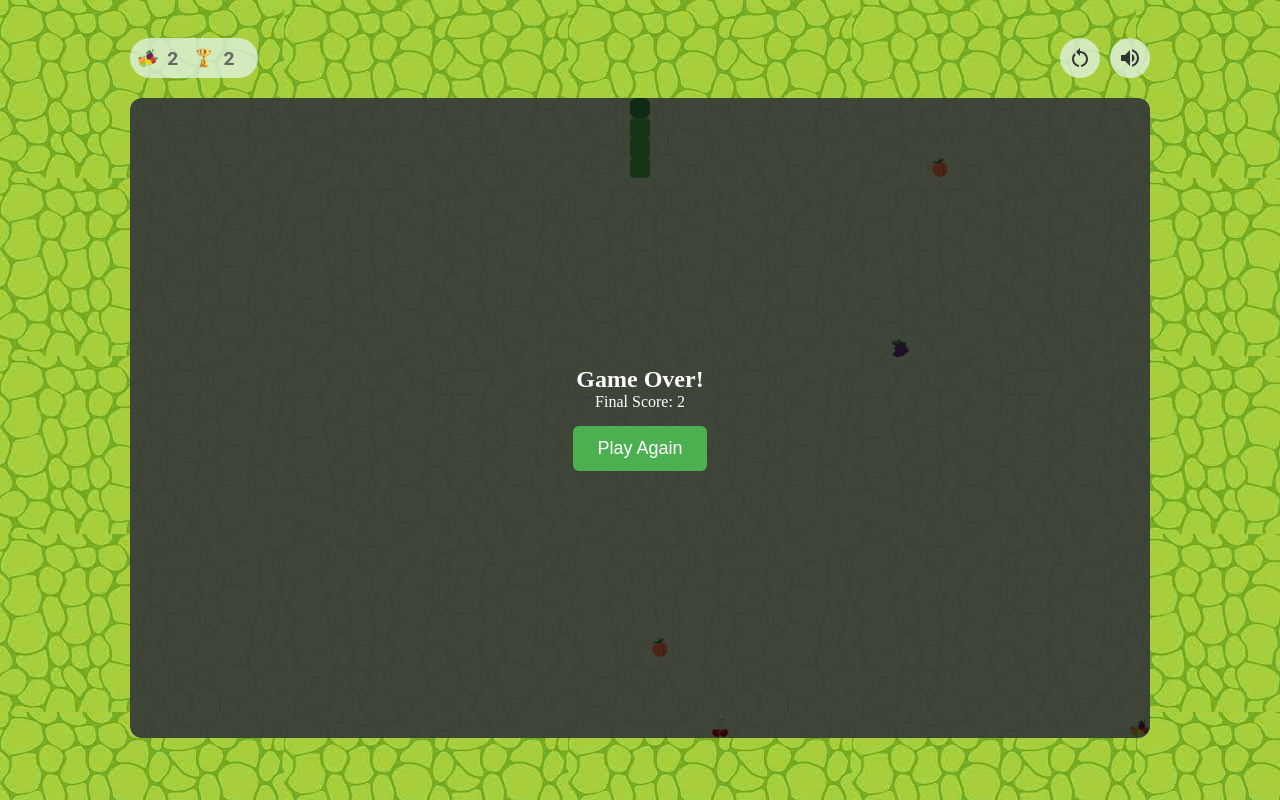
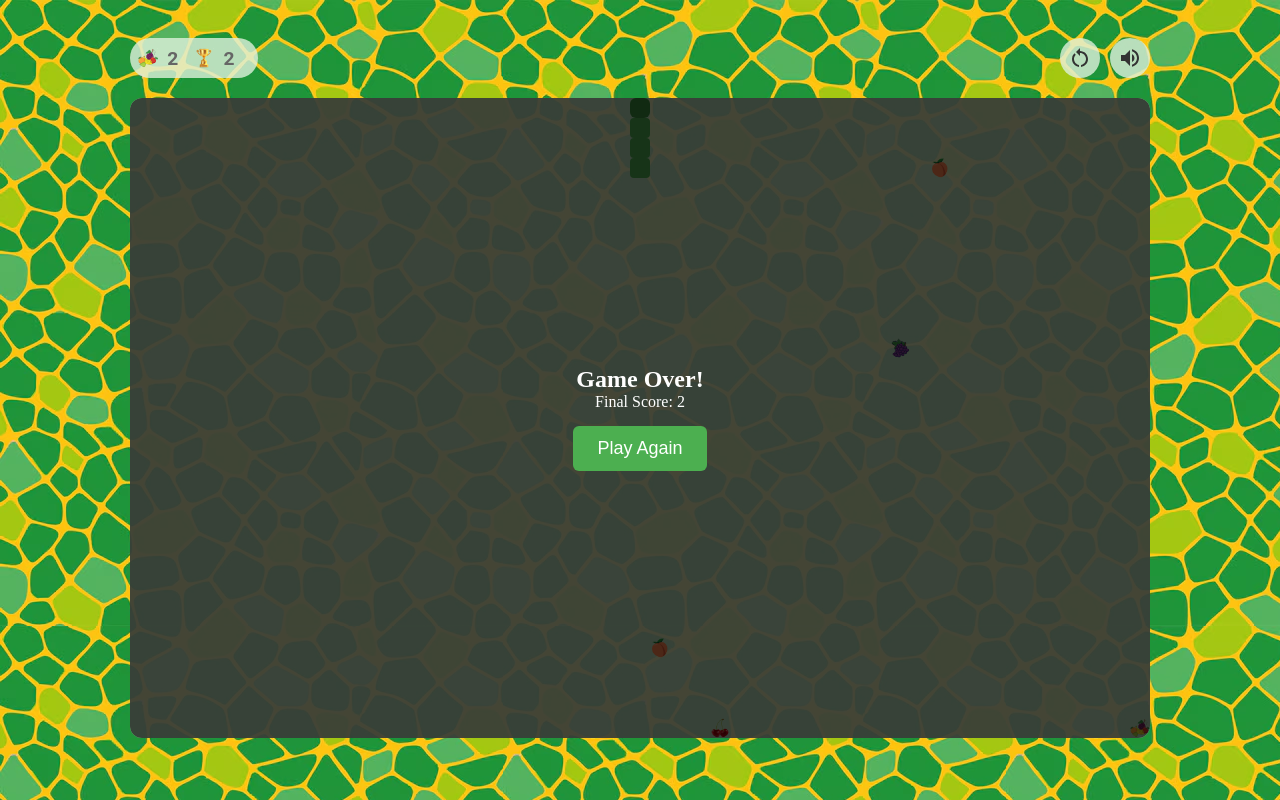
Before and after one commit to rivkicobersy/snake-game, a React (Vite) app: page / in a window 1280 px wide. Built offline with nearby package versions, Linux system fonts and the light colour scheme.

Commit message:
changed background

```diff
--- a/src/styles.js
+++ b/src/styles.js
@@ -14,7 +14,7 @@ const GlobalStyle = createGlobalStyle`
     height: 100%;
     width: 100%;
     overflow: hidden;
-    background-image: url("/skin.jpeg");
+    background-image: url("/skin.png");
     background-blend-mode: overlay;
 
   }
```
Also changed, not shown: public/skin.png (added).
